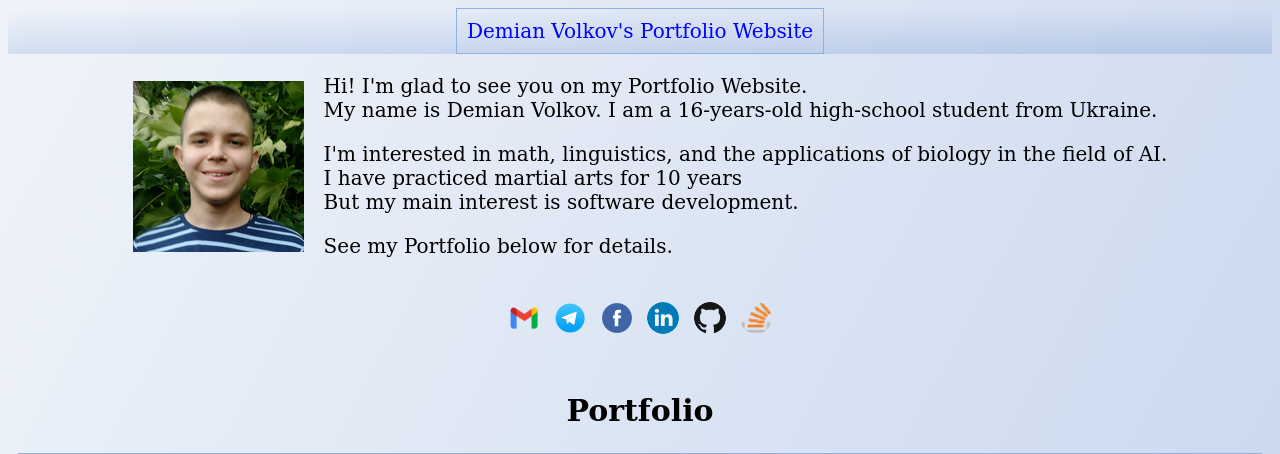
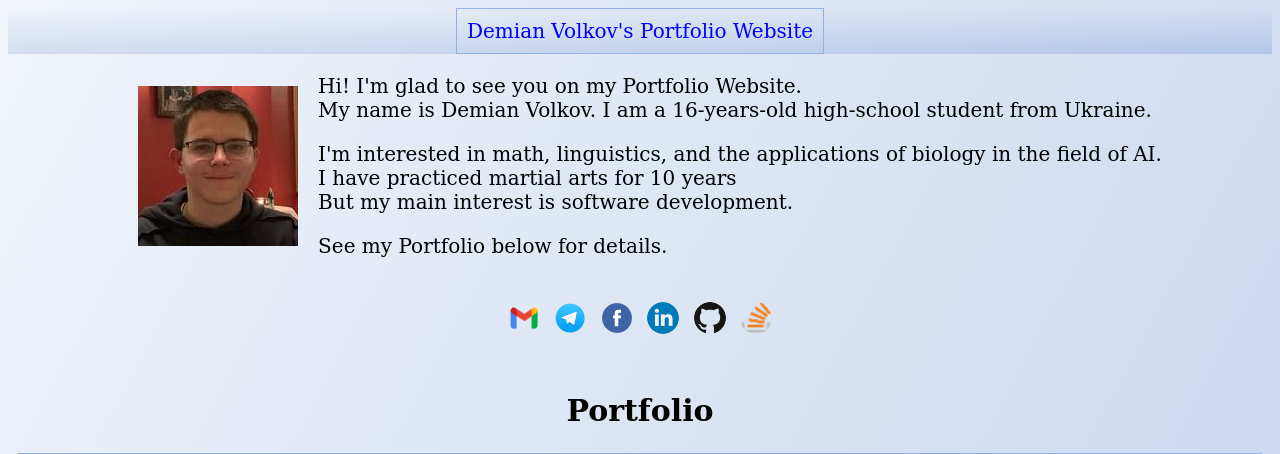
Before and after one commit to demian-wolf/demian-wolf.github.io, a Flask app: page / in a window 1280 px wide. Shown: the top 454 px of the page. Run offline with Flask 2, Linux system fonts and the light colour scheme.

Commit message:
Update photo

```diff
--- a/app/templates/index/about.html
+++ b/app/templates/index/about.html
@@ -1,7 +1,7 @@
 <div id="about-me" class="section">
     <img id="about-me__photo"
-         src="{{ url_for('static', filename='images/photo.png') }}"
-         alt="My Photo" width="171" height="171"
+         src="{{ url_for('static', filename='images/photo.jpg') }}"
+         alt="My Photo" width="160" height="160"
     />
 
     <div id="about-me__text">
```
Also changed, not shown: app/static/images/photo.jpg (added), app/static/images/photo.png (deleted).
